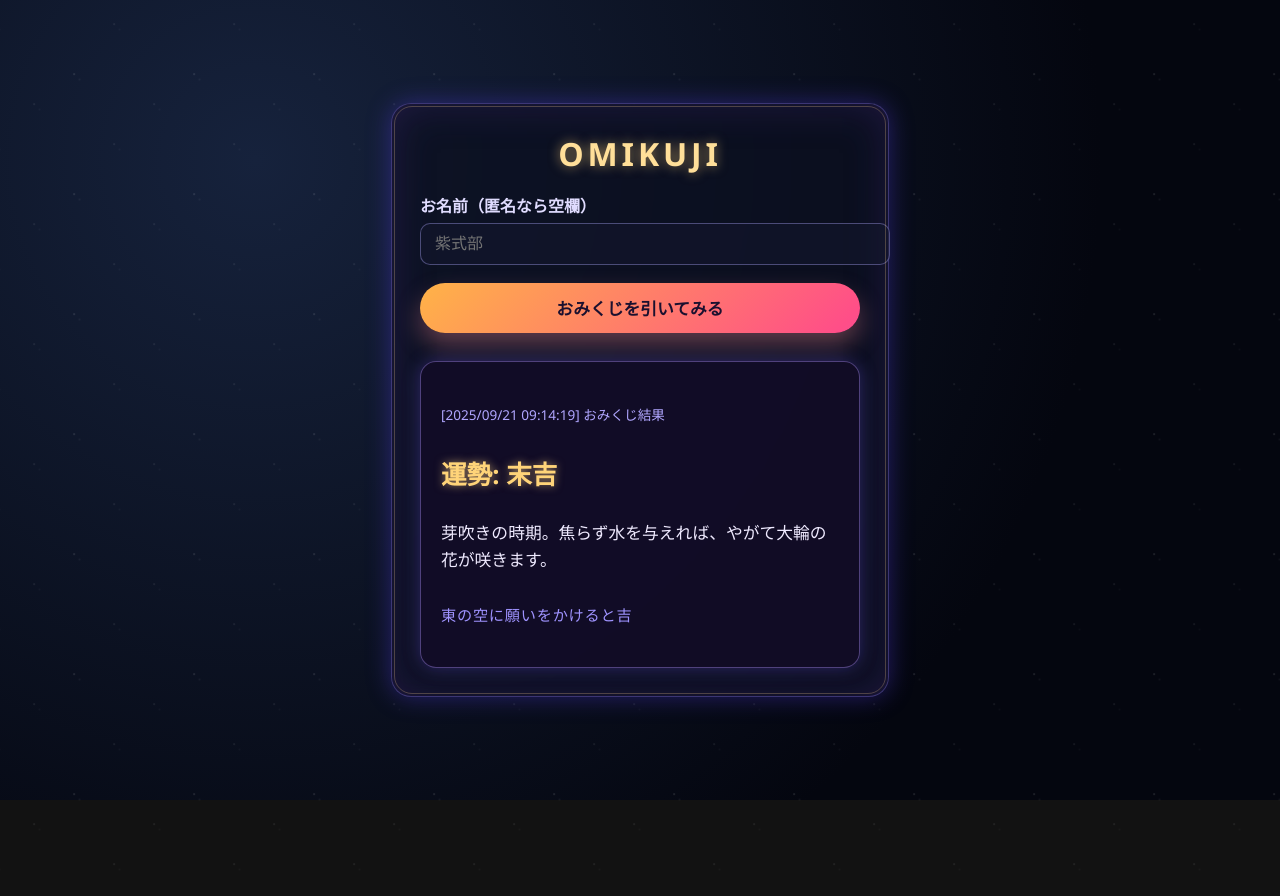
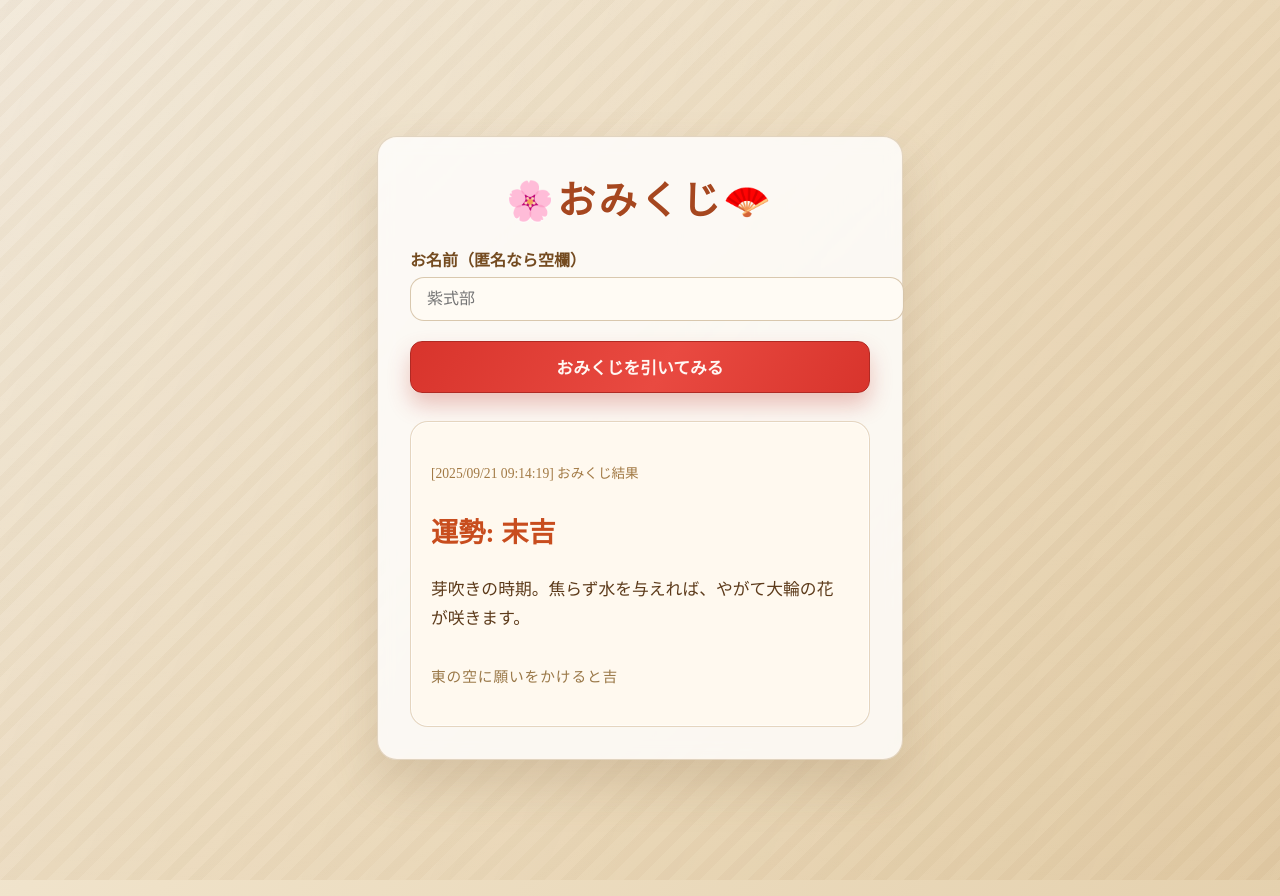
Before and after one commit to takoashi0402/omikuji-app, a plain HTML site: page index.html in a window 1280 px wide. Both pictures are taken after a click on the button "おみくじを引いてみる". Before the commit the page ends 800 px from the top, so only its background shows below. Drawn offline with Linux system fonts and the light colour scheme.

Commit message:
feat: restyle omikuji page with traditional motif

```diff
--- a/index.html
+++ b/index.html
@@ -4,133 +4,186 @@
   <meta charset="UTF-8">
   <title>おみくじ</title>
   <meta name="viewport" content="width=device-width, initial-scale=1">
+  <link rel="preconnect" href="https://fonts.googleapis.com">
+  <link rel="preconnect" href="https://fonts.gstatic.com" crossorigin>
+  <link href="https://fonts.googleapis.com/css2?family=Noto+Serif+JP:wght@400;600;700&display=swap" rel="stylesheet">
   <style>
-      :root { color-scheme: dark; font-family: "Segoe UI", "Yu Gothic", sans-serif; }
+    :root {
+      color-scheme: light;
+      font-family: "Noto Serif JP", "Source Han Serif JP", serif;
+    }
+
     body {
       margin: 0;
       min-height: 100vh;
-        color: #f7f4ff;
       display: flex;
+      align-items: center;
       justify-content: center;
-        align-items: center;
-        background: radial-gradient(circle at 20% 20%, #16223c, #04060f 70%);
+      padding: 48px 16px;
+      color: #5c3c1a;
+      background: linear-gradient(135deg, #f7f1e6 0%, #efe1c7 48%, #e5d1ae 100%);
+      position: relative;
       overflow: hidden;
     }
 
-      /* starry sky layers */
-      body::before, body::after {
+    body::before,
+    body::after {
       content: "";
       position: fixed;
-        inset: -50%;
-        background: radial-gradient(1px 1px at 10px 10px, rgba(255,255,255,0.6), transparent),
-                    radial-gradient(1px 1px at 50px 80px, rgba(255,255,255,0.4), transparent),
-                    radial-gradient(1px 1px at 90px 40px, rgba(255,255,255,0.4), transparent);
-        background-size: 120px 120px;
-        opacity: 0.6;
-        animation: drift 60s linear infinite;
+      inset: -10%;
+      pointer-events: none;
+      opacity: 0.55;
+      mix-blend-mode: multiply;
       z-index: 0;
     }
+
+    body::before {
+      background:
+        radial-gradient(circle at 15% 20%, rgba(255, 255, 255, 0.45), rgba(255, 255, 255, 0) 60%),
+        radial-gradient(circle at 80% 25%, rgba(255, 255, 255, 0.35), rgba(255, 255, 255, 0) 55%),
+        repeating-linear-gradient(180deg, rgba(255, 255, 255, 0.22) 0 2px, rgba(255, 255, 255, 0) 2px 5px);
+    }
+
     body::after {
-        animation-duration: 90s;
-        opacity: 0.3;
-        transform: scale(1.2);
-      }
-      @keyframes drift {
-        from { transform: translate3d(0, 0, 0); }
-        to { transform: translate3d(-120px, -120px, 0); }
+      background:
+        linear-gradient(115deg, rgba(196, 171, 128, 0.18), rgba(240, 226, 202, 0.32) 55%, rgba(221, 188, 142, 0.22)),
+        repeating-linear-gradient(135deg, rgba(191, 159, 120, 0.14) 0 10px, rgba(255, 255, 255, 0.06) 10px 22px);
+      filter: blur(0.6px);
     }
 
     .card {
       position: relative;
-        width: min(92vw, 440px);
-        padding: 28px;
+      width: min(92vw, 460px);
+      padding: 32px;
       border-radius: 20px;
-        background: rgba(12, 16, 32, 0.78);
-        border: 1px solid rgba(139, 119, 255, 0.38);
+      background: rgba(255, 255, 255, 0.82);
+      border: 1px solid rgba(181, 152, 110, 0.38);
       box-shadow:
-          0 0 25px rgba(94, 66, 255, 0.35),
-          inset 0 0 40px rgba(71, 42, 130, 0.35);
+        0 24px 48px rgba(139, 112, 78, 0.22),
+        inset 0 0 0 1px rgba(255, 246, 235, 0.65);
       backdrop-filter: blur(8px);
       z-index: 1;
     }
-      .card::before {
-        content: "";
-        position: absolute;
-        inset: 2px;
-        border-radius: 18px;
-        border: 1px solid rgba(255, 215, 141, 0.25);
-        pointer-events: none;
+
+    h1 {
+      margin: 0 0 22px;
+      text-align: center;
+      font-size: clamp(1.9rem, 5vw, 2.4rem);
+      letter-spacing: 0.08em;
+      color: #a6471f;
+      text-shadow: 0 1px 0 rgba(255, 255, 255, 0.7);
     }
 
-      h1 {
-        margin: 0 0 18px;
-        text-align: center;
-        font-size: 2rem;
-        letter-spacing: 0.12em;
-        text-transform: uppercase;
-        color: #ffdf99;
-        text-shadow: 0 0 12px rgba(255, 210, 120, 0.6);
+    label {
+      display: block;
+      margin-bottom: 6px;
+      font-weight: 600;
+      color: #744b20;
     }
-      label { display: block; margin-bottom: 6px; font-weight: 600; color: #e0dcff; }
+
     input {
       width: 100%;
-        padding: 11px 14px;
-        border-radius: 10px;
-        border: 1px solid rgba(136, 131, 201, 0.5);
-        background: rgba(20, 24, 46, 0.6);
+      padding: 12px 16px;
+      border-radius: 14px;
+      border: 1px solid rgba(186, 157, 116, 0.55);
+      background: rgba(255, 251, 244, 0.9);
       color: inherit;
       font-size: 1rem;
       outline: none;
-        transition: border 0.2s, box-shadow 0.2s;
+      transition: border 0.2s ease, box-shadow 0.2s ease;
     }
+
     input:focus {
-        border-color: rgba(255, 205, 120, 0.7);
-        box-shadow: 0 0 12px rgba(255, 203, 124, 0.4);
+      border-color: rgba(216, 118, 54, 0.85);
+      box-shadow: 0 0 0 4px rgba(216, 118, 54, 0.15);
     }
 
     button {
       width: 100%;
-        margin-top: 18px;
-        padding: 13px;
-        border: none;
-        border-radius: 999px;
-        background: linear-gradient(135deg, #ffb347, #ff4e88, #7d47ff);
-        background-size: 200%;
-        color: #1b102f;
+      margin-top: 20px;
+      padding: 13px 18px;
+      border: 1px solid #b02a24;
+      border-radius: 12px;
+      background: linear-gradient(120deg, #d8342c, #e94a41 55%, #d8342c 100%);
+      color: #fff7f3;
       font-weight: 700;
       font-size: 1.05rem;
       cursor: pointer;
-        transition: transform 0.2s ease, background-position 0.4s, box-shadow 0.25s;
-        box-shadow: 0 12px 25px rgba(255, 140, 152, 0.35);
+      transition: transform 0.2s ease, box-shadow 0.25s ease, filter 0.2s ease;
+      box-shadow: 0 12px 22px rgba(191, 62, 53, 0.3);
     }
-      button:hover { background-position: 100%; transform: translateY(-2px); }
-      button:active { transform: translateY(0); }
+
+    button:hover {
+      transform: translateY(-2px);
+      filter: brightness(1.05);
+    }
+
+    button:active {
+      transform: translateY(0);
+      box-shadow: 0 6px 14px rgba(191, 62, 53, 0.22);
+    }
 
     .result {
       margin-top: 28px;
-        padding: 20px;
-        border-radius: 16px;
-        background: rgba(19, 14, 40, 0.85);
-        border: 1px solid rgba(173, 143, 255, 0.4);
-        box-shadow: 0 0 18px rgba(123, 97, 255, 0.32);
+      padding: 22px 20px;
+      border-radius: 18px;
+      background: rgba(255, 249, 239, 0.95);
+      border: 1px solid rgba(190, 160, 120, 0.4);
+      box-shadow: inset 0 0 0 1px rgba(255, 255, 255, 0.6);
       opacity: 0;
       transform: translateY(12px);
       transition: opacity 0.35s ease, transform 0.35s ease;
       white-space: pre-line;
+      color: #593819;
     }
+
     .result.show {
       opacity: 1;
       transform: translateY(0);
     }
-      .timestamp { display: block; font-size: 0.85rem; color: #b0a6ff; margin-bottom: 8px; }
-      .fortune { font-size: 1.6rem; font-weight: 700; color: #ffd479; margin-bottom: 6px; text-shadow: 0 0 8px rgba(255, 210, 130, 0.6); }
-      .message { font-size: 1.05rem; line-height: 1.6; color: #efeaff; }
-      .subtitle { margin: 8px 0 0; font-size: 0.95rem; color: #9f93ff; letter-spacing: 0.05em; }
+
+    .timestamp {
+      display: block;
+      font-size: 0.85rem;
+      color: #a27a45;
+      margin-bottom: 10px;
+    }
+
+    .fortune {
+      font-size: 1.7rem;
+      font-weight: 700;
+      color: #c84d1e;
+      margin-bottom: 8px;
+    }
+
+    .message {
+      font-size: 1.05rem;
+      line-height: 1.7;
+      color: #5d3b1b;
+    }
+
+    .subtitle {
+      margin: 14px 0 0;
+      font-size: 0.92rem;
+      color: #9a7848;
+      letter-spacing: 0.06em;
+    }
+
+    @media (max-width: 480px) {
+      .card {
+        padding: 26px 22px;
+      }
+
+      input,
+      button {
+        font-size: 1rem;
+      }
+    }
   </style>
 </head>
 <body>
   <div class="card">
-      <h1>Omikuji</h1>
+    <h1>🌸おみくじ🪭</h1>
     <label for="nameInput">お名前（匿名なら空欄）</label>
     <input id="nameInput" type="text" placeholder="紫式部">
     <button id="drawButton" type="button">おみくじを引いてみる</button>
```
Lines whose indentation alone changed are shown as unchanged.
